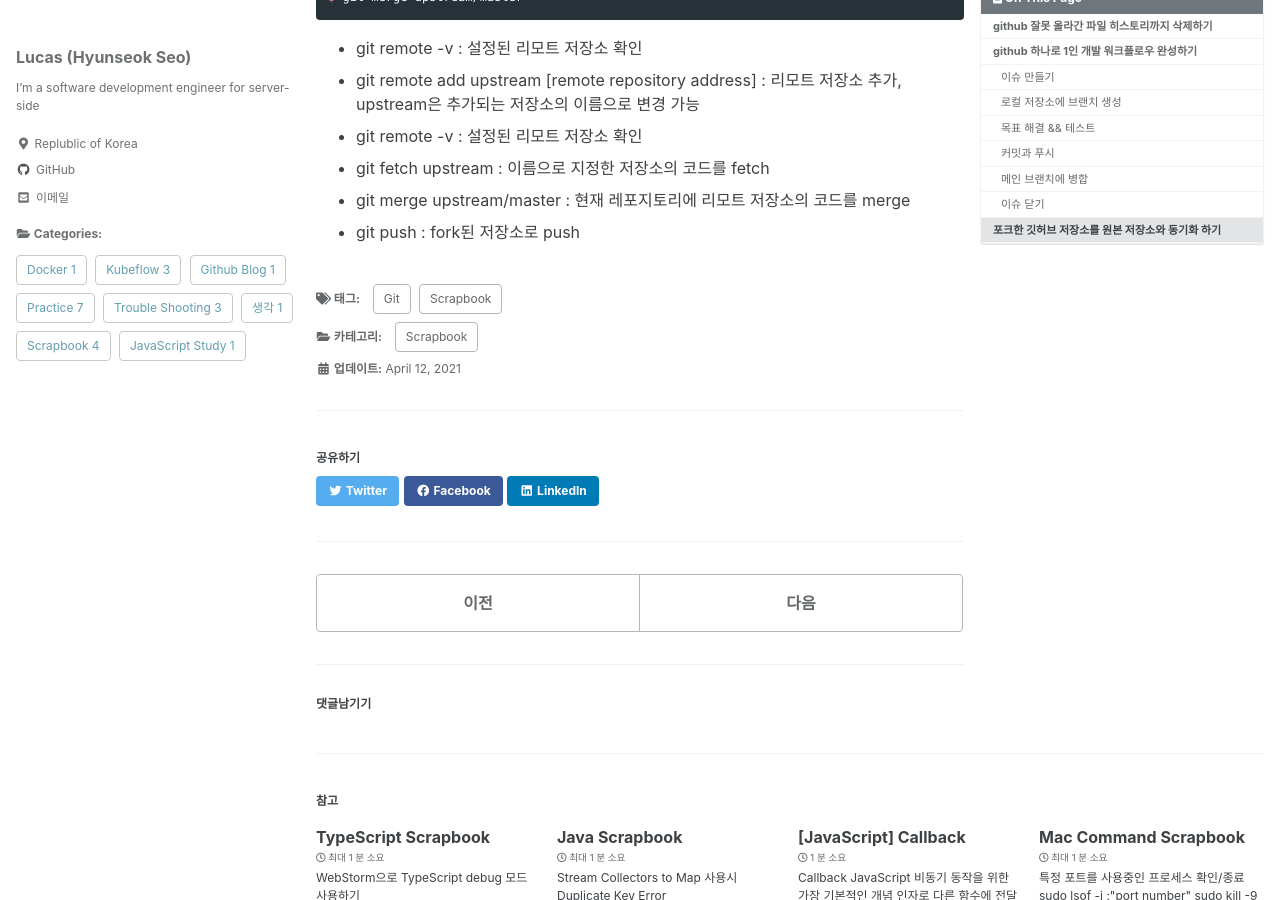
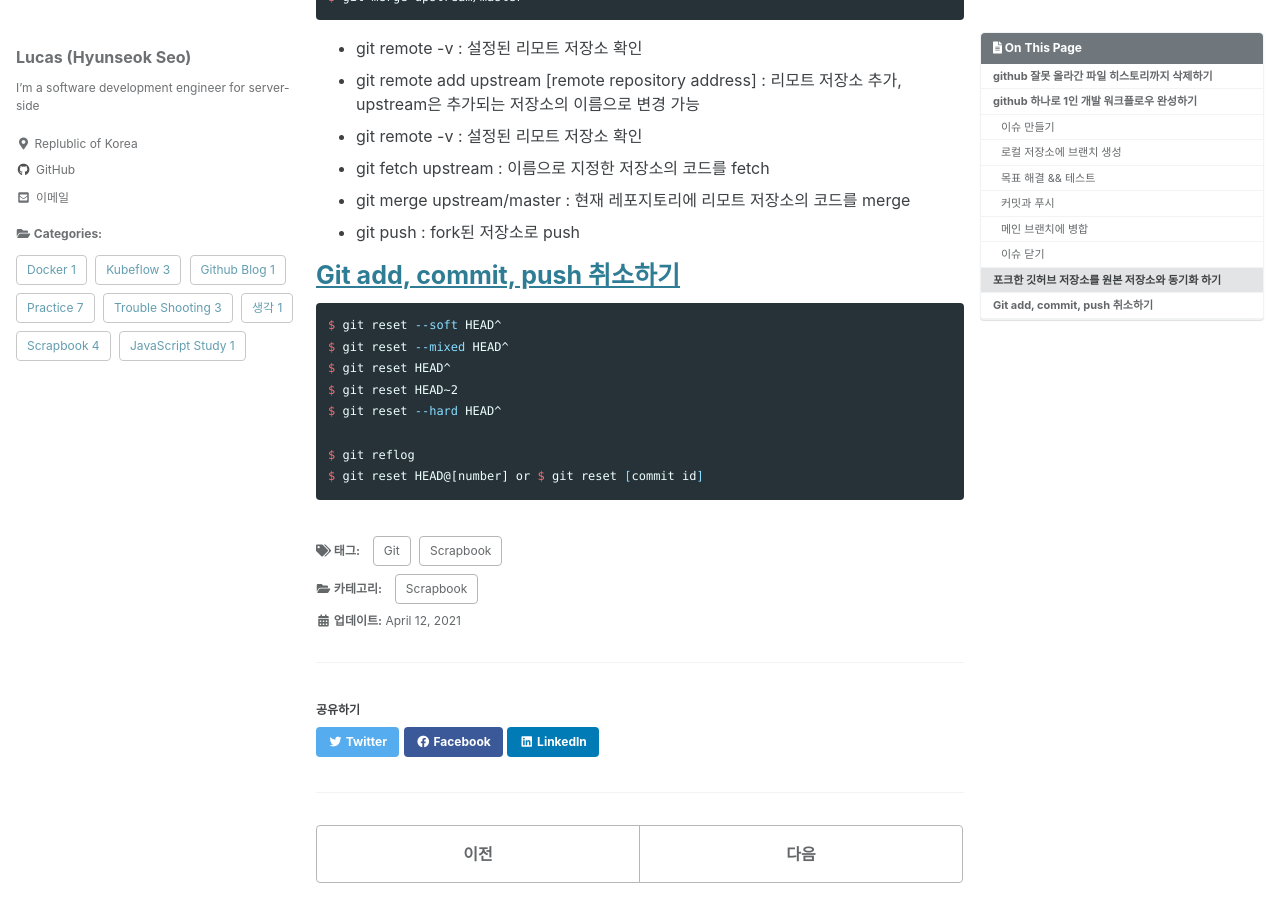
Before and after one commit to lucaseo90/lucaseo90, a Jekyll site: the page built from _posts/2021-04-12-git-scrap-book.md, in a window 1280 px wide and 900 px high, scrolled down 1412 px. Built offline with Jekyll 4.4.1, drawn with Linux system fonts in a browser that asks for light colours; cached includes are drawn as plain includes; comment, search, counter and statistics services are not loaded.

Commit message:
Update the post for git scrapbook
Scrap the 'Git add, commit, push 취소하기'

````diff
--- a/_posts/2021-04-12-git-scrap-book.md
+++ b/_posts/2021-04-12-git-scrap-book.md
@@ -73,3 +73,15 @@ $ git merge upstream/master
 * git fetch upstream : 이름으로 지정한 저장소의 코드를 fetch
 * git merge upstream/master : 현재 레포지토리에 리모트 저장소의 코드를 merge
 * git push : fork된 저장소로 push
+
+# [Git add, commit, push 취소하기](https://velog.io/@hidaehyunlee/Git-add-commit-push-%EC%B7%A8%EC%86%8C%ED%95%98%EA%B8%B0)
+```shell
+$ git reset --soft HEAD^
+$ git reset --mixed HEAD^
+$ git reset HEAD^
+$ git reset HEAD~2
+$ git reset --hard HEAD^
+
+$ git reflog
+$ git reset HEAD@[number] or $ git reset [commit id]
+```
````
